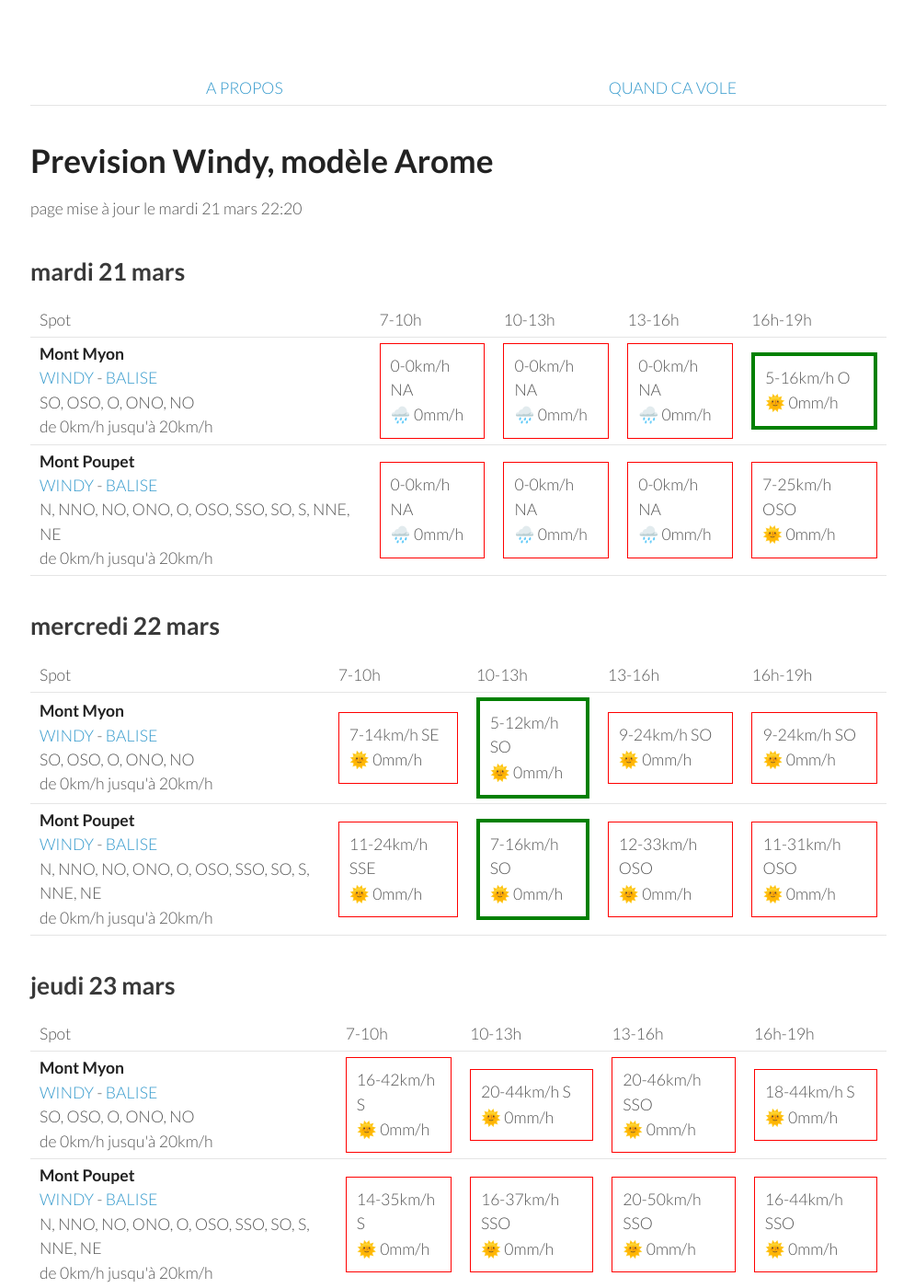
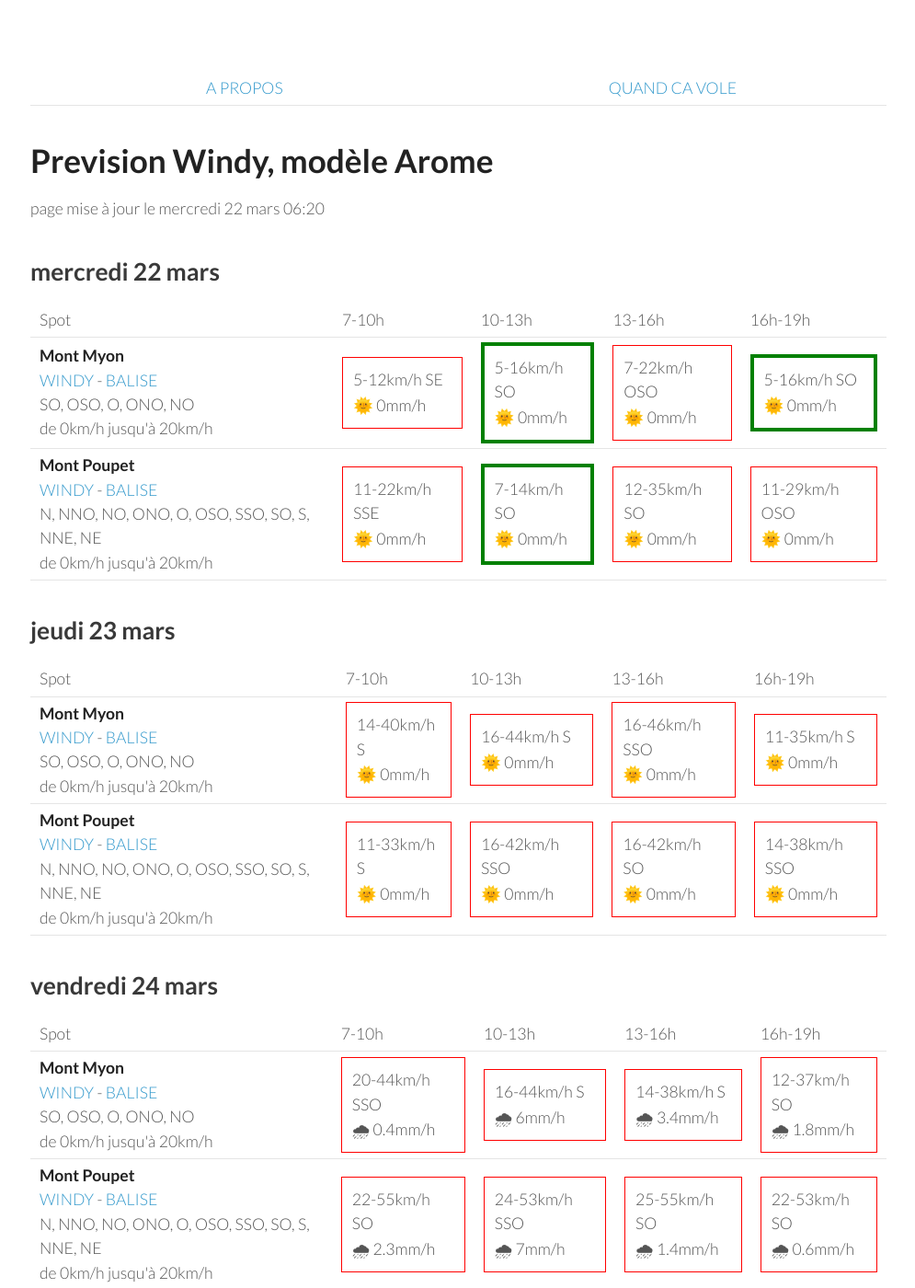
Before and after one commit to parapente-dans-le-nord/parapente-dans-le-nord.github.io, a Jekyll site: the page built from jura.markdown, in a window 1280 px wide and 1400 px high. Shown: the whole window at 92% size, without its empty margins (25-1020 px from the left). Built offline with Jekyll 4.4.1, drawn with Linux system fonts in a browser that asks for light colours; some of the changed text lies outside the part shown.

Commit message:
update index.markdown

```diff
--- a/jura.markdown
+++ b/jura.markdown
@@ -7,42 +7,8 @@ title:  "Tous les spots"
 {: .links}
 
 # Prevision Windy, modèle Arome
-page mise à jour le mardi 21 mars 22:20
+page mise à jour le mercredi 22 mars 06:20
 
-## mardi 21 mars
-
-{::nomarkdown}
-<table>
-  <tbody>
-    <tr>
-      <td>Spot</td>
-      <td>7-10h</td>
-      <td>10-13h</td>
-      <td>13-16h</td>
-      <td>16h-19h</td>
-    </tr>
-<tr>
-        <td><strong>Mont Myon</strong><br><a href="https://windy.com/46.331/5.397?45.898,5.394,8,m:eWoagj8">WINDY</a> - <span class=""><a href="http://www.balisemeteo.com/balise.php?idBalise=70">BALISE</a> </span><br> <span class="vent-favorable">SO, OSO, O, ONO, NO</span><br><span class="force-vent">de 0km/h jusqu'à 20km/h</span> </td>
-
-            <td><div class="not-flyable"><p>0-0km/h NA</p><p>🌧️ 0mm/h</p></div></td>
-            <td><div class="not-flyable"><p>0-0km/h NA</p><p>🌧️ 0mm/h</p></div></td>
-            <td><div class="not-flyable"><p>0-0km/h NA</p><p>🌧️ 0mm/h</p></div></td>
-            <td><div class="flyable"><p>5-16km/h O</p><p>🌞 0mm/h</p></div></td>
-
-    </tr>
-<tr>
-        <td><strong>Mont Poupet</strong><br><a href="https://windy.com/46.970/5.876?46.541,5.876,8">WINDY</a> - <span class=""><a href="http://www.balisemeteo.com/balise.php?idBalise=92">BALISE</a> </span><br> <span class="vent-favorable">N, NNO, NO, ONO, O, OSO, SSO, SO, S, NNE, NE</span><br><span class="force-vent">de 0km/h jusqu'à 20km/h</span> </td>
-
-            <td><div class="not-flyable"><p>0-0km/h NA</p><p>🌧️ 0mm/h</p></div></td>
-            <td><div class="not-flyable"><p>0-0km/h NA</p><p>🌧️ 0mm/h</p></div></td>
-            <td><div class="not-flyable"><p>0-0km/h NA</p><p>🌧️ 0mm/h</p></div></td>
-            <td><div class="not-flyable"><p>7-25km/h OSO</p><p>🌞 0mm/h</p></div></td>
-
-    </tr>
-
-</tbody>
-</table>
-{:/}
 ## mercredi 22 mars
 
 {::nomarkdown}
@@ -58,20 +24,20 @@ page mise à jour le mardi 21 mars 22:20
 <tr>
         <td><strong>Mont Myon</strong><br><a href="https://windy.com/46.331/5.397?45.898,5.394,8,m:eWoagj8">WINDY</a> - <span class=""><a href="http://www.balisemeteo.com/balise.php?idBalise=70">BALISE</a> </span><br> <span class="vent-favorable">SO, OSO, O, ONO, NO</span><br><span class="force-vent">de 0km/h jusqu'à 20km/h</span> </td>
 
-            <td><div class="not-flyable"><p>7-14km/h SE</p><p>🌞 0mm/h</p></div></td>
-            <td><div class="flyable"><p>5-12km/h SO</p><p>🌞 0mm/h</p></div></td>
-            <td><div class="not-flyable"><p>9-24km/h SO</p><p>🌞 0mm/h</p></div></td>
-            <td><div class="not-flyable"><p>9-24km/h SO</p><p>🌞 0mm/h</p></div></td>
+            <td><div class="not-flyable"><p>5-12km/h SE</p><p>🌞 0mm/h</p></div></td>
+            <td><div class="flyable"><p>5-16km/h SO</p><p>🌞 0mm/h</p></div></td>
+            <td><div class="not-flyable"><p>7-22km/h OSO</p><p>🌞 0mm/h</p></div></td>
+            <td><div class="flyable"><p>5-16km/h SO</p><p>🌞 0mm/h</p></div></td>
 
 
     </tr>
 <tr>
         <td><strong>Mont Poupet</strong><br><a href="https://windy.com/46.970/5.876?46.541,5.876,8">WINDY</a> - <span class=""><a href="http://www.balisemeteo.com/balise.php?idBalise=92">BALISE</a> </span><br> <span class="vent-favorable">N, NNO, NO, ONO, O, OSO, SSO, SO, S, NNE, NE</span><br><span class="force-vent">de 0km/h jusqu'à 20km/h</span> </td>
 
-            <td><div class="not-flyable"><p>11-24km/h SSE</p><p>🌞 0mm/h</p></div></td>
-            <td><div class="flyable"><p>7-16km/h SO</p><p>🌞 0mm/h</p></div></td>
-            <td><div class="not-flyable"><p>12-33km/h OSO</p><p>🌞 0mm/h</p></div></td>
-            <td><div class="not-flyable"><p>11-31km/h OSO</p><p>🌞 0mm/h</p></div></td>
+            <td><div class="not-flyable"><p>11-22km/h SSE</p><p>🌞 0mm/h</p></div></td>
+            <td><div class="flyable"><p>7-14km/h SO</p><p>🌞 0mm/h</p></div></td>
+            <td><div class="not-flyable"><p>12-35km/h SO</p><p>🌞 0mm/h</p></div></td>
+            <td><div class="not-flyable"><p>11-29km/h OSO</p><p>🌞 0mm/h</p></div></td>
 
 
     </tr>
@@ -94,20 +60,20 @@ page mise à jour le mardi 21 mars 22:20
 <tr>
         <td><strong>Mont Myon</strong><br><a href="https://windy.com/46.331/5.397?45.898,5.394,8,m:eWoagj8">WINDY</a> - <span class=""><a href="http://www.balisemeteo.com/balise.php?idBalise=70">BALISE</a> </span><br> <span class="vent-favorable">SO, OSO, O, ONO, NO</span><br><span class="force-vent">de 0km/h jusqu'à 20km/h</span> </td>
 
-            <td><div class="not-flyable"><p>16-42km/h S</p><p>🌞 0mm/h</p></div></td>
-            <td><div class="not-flyable"><p>20-44km/h S</p><p>🌞 0mm/h</p></div></td>
-            <td><div class="not-flyable"><p>20-46km/h SSO</p><p>🌞 0mm/h</p></div></td>
-            <td><div class="not-flyable"><p>18-44km/h S</p><p>🌞 0mm/h</p></div></td>
+            <td><div class="not-flyable"><p>14-40km/h S</p><p>🌞 0mm/h</p></div></td>
+            <td><div class="not-flyable"><p>16-44km/h S</p><p>🌞 0mm/h</p></div></td>
+            <td><div class="not-flyable"><p>16-46km/h SSO</p><p>🌞 0mm/h</p></div></td>
+            <td><div class="not-flyable"><p>11-35km/h S</p><p>🌞 0mm/h</p></div></td>
 
 
     </tr>
 <tr>
         <td><strong>Mont Poupet</strong><br><a href="https://windy.com/46.970/5.876?46.541,5.876,8">WINDY</a> - <span class=""><a href="http://www.balisemeteo.com/balise.php?idBalise=92">BALISE</a> </span><br> <span class="vent-favorable">N, NNO, NO, ONO, O, OSO, SSO, SO, S, NNE, NE</span><br><span class="force-vent">de 0km/h jusqu'à 20km/h</span> </td>
 
-            <td><div class="not-flyable"><p>14-35km/h S</p><p>🌞 0mm/h</p></div></td>
-            <td><div class="not-flyable"><p>16-37km/h SSO</p><p>🌞 0mm/h</p></div></td>
-            <td><div class="not-flyable"><p>20-50km/h SSO</p><p>🌞 0mm/h</p></div></td>
-            <td><div class="not-flyable"><p>16-44km/h SSO</p><p>🌞 0mm/h</p></div></td>
+            <td><div class="not-flyable"><p>11-33km/h S</p><p>🌞 0mm/h</p></div></td>
+            <td><div class="not-flyable"><p>16-42km/h SSO</p><p>🌞 0mm/h</p></div></td>
+            <td><div class="not-flyable"><p>16-42km/h SO</p><p>🌞 0mm/h</p></div></td>
+            <td><div class="not-flyable"><p>14-38km/h SSO</p><p>🌞 0mm/h</p></div></td>
 
 
     </tr>
@@ -130,20 +96,20 @@ page mise à jour le mardi 21 mars 22:20
 <tr>
         <td><strong>Mont Myon</strong><br><a href="https://windy.com/46.331/5.397?45.898,5.394,8,m:eWoagj8">WINDY</a> - <span class=""><a href="http://www.balisemeteo.com/balise.php?idBalise=70">BALISE</a> </span><br> <span class="vent-favorable">SO, OSO, O, ONO, NO</span><br><span class="force-vent">de 0km/h jusqu'à 20km/h</span> </td>
 
-            <td><div class="not-flyable"><p>24-51km/h SSO</p><p>🌞 0mm/h</p></div></td>
-            <td><div class="not-flyable"><p>18-51km/h S</p><p>🌧 1.8mm/h</p></div></td>
-            <td><div class="not-flyable"><p>14-37km/h S</p><p>🌧 1.8mm/h</p></div></td>
-            <td><div class="not-flyable"><p>11-35km/h SSO</p><p>🌧 2.1mm/h</p></div></td>
+            <td><div class="not-flyable"><p>20-44km/h SSO</p><p>🌧 0.4mm/h</p></div></td>
+            <td><div class="not-flyable"><p>16-44km/h S</p><p>🌧 6mm/h</p></div></td>
+            <td><div class="not-flyable"><p>14-38km/h S</p><p>🌧 3.4mm/h</p></div></td>
+            <td><div class="not-flyable"><p>12-37km/h SO</p><p>🌧 1.8mm/h</p></div></td>
 
 
     </tr>
 <tr>
         <td><strong>Mont Poupet</strong><br><a href="https://windy.com/46.970/5.876?46.541,5.876,8">WINDY</a> - <span class=""><a href="http://www.balisemeteo.com/balise.php?idBalise=92">BALISE</a> </span><br> <span class="vent-favorable">N, NNO, NO, ONO, O, OSO, SSO, SO, S, NNE, NE</span><br><span class="force-vent">de 0km/h jusqu'à 20km/h</span> </td>
 
-            <td><div class="not-flyable"><p>27-57km/h SSO</p><p>🌞 0mm/h</p></div></td>
-            <td><div class="not-flyable"><p>18-57km/h SSO</p><p>🌧 4.1mm/h</p></div></td>
-            <td><div class="not-flyable"><p>24-50km/h SO</p><p>🌧 1mm/h</p></div></td>
-            <td><div class="not-flyable"><p>20-51km/h SO</p><p>🌧 1.2mm/h</p></div></td>
+            <td><div class="not-flyable"><p>22-55km/h SO</p><p>🌧 2.3mm/h</p></div></td>
+            <td><div class="not-flyable"><p>24-53km/h SSO</p><p>🌧 7mm/h</p></div></td>
+            <td><div class="not-flyable"><p>25-55km/h SO</p><p>🌧 1.4mm/h</p></div></td>
+            <td><div class="not-flyable"><p>22-53km/h SO</p><p>🌧 0.6mm/h</p></div></td>
 
 
     </tr>
@@ -166,8 +132,8 @@ page mise à jour le mardi 21 mars 22:20
 <tr>
         <td><strong>Mont Myon</strong><br><a href="https://windy.com/46.331/5.397?45.898,5.394,8,m:eWoagj8">WINDY</a> - <span class=""><a href="http://www.balisemeteo.com/balise.php?idBalise=70">BALISE</a> </span><br> <span class="vent-favorable">SO, OSO, O, ONO, NO</span><br><span class="force-vent">de 0km/h jusqu'à 20km/h</span> </td>
 
-            <td><div class="not-flyable"><p>12-25km/h S</p><p>🌧 0.9mm/h</p></div></td>
-            <td><div class="not-flyable"><p>18-46km/h SSO</p><p>🌧 1.3mm/h</p></div></td>
+            <td><div class="not-flyable"><p>12-35km/h SSO</p><p>🌧 6mm/h</p></div></td>
+            <td><div class="not-flyable"><p>11-33km/h SSO</p><p>🌧 0.5mm/h</p></div></td>
             <td><div class="not-flyable"><p>16-46km/h SO</p><p>🌧 1.6mm/h</p></div></td>
             <td><div class="not-flyable"><p>11-40km/h SSO</p><p>🌧 1.1mm/h</p></div></td>
 
@@ -176,8 +142,8 @@ page mise à jour le mardi 21 mars 22:20
 <tr>
         <td><strong>Mont Poupet</strong><br><a href="https://windy.com/46.970/5.876?46.541,5.876,8">WINDY</a> - <span class=""><a href="http://www.balisemeteo.com/balise.php?idBalise=92">BALISE</a> </span><br> <span class="vent-favorable">N, NNO, NO, ONO, O, OSO, SSO, SO, S, NNE, NE</span><br><span class="force-vent">de 0km/h jusqu'à 20km/h</span> </td>
 
-            <td><div class="not-flyable"><p>18-50km/h SO</p><p>🌧 2mm/h</p></div></td>
-            <td><div class="not-flyable"><p>14-44km/h SO</p><p>🌧 3.7mm/h</p></div></td>
+            <td><div class="not-flyable"><p>22-50km/h SO</p><p>🌧 1.6mm/h</p></div></td>
+            <td><div class="not-flyable"><p>20-50km/h SO</p><p>🌧 1.1mm/h</p></div></td>
             <td><div class="not-flyable"><p>18-55km/h SO</p><p>🌧 1.4mm/h</p></div></td>
             <td><div class="not-flyable"><p>22-53km/h OSO</p><p>🌧 1.7mm/h</p></div></td>
 
```
